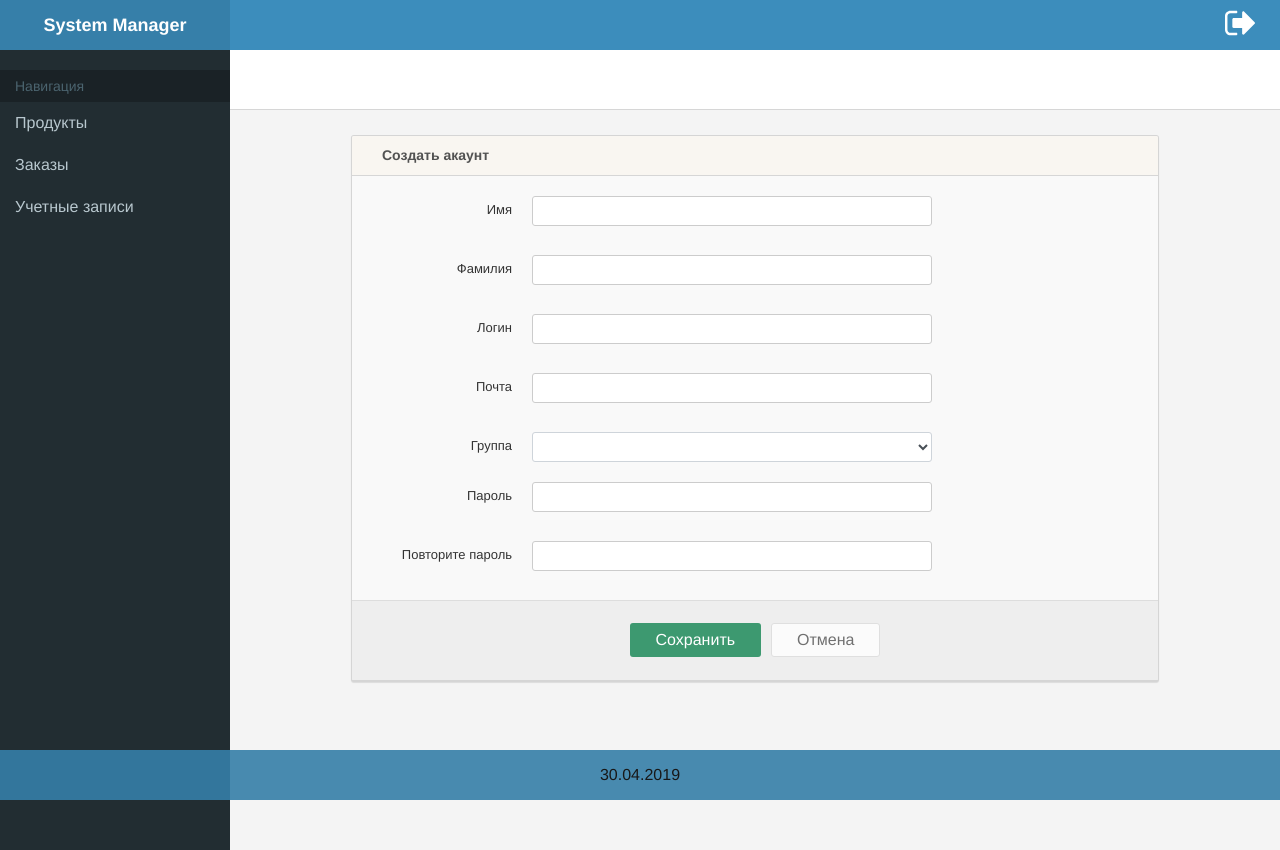
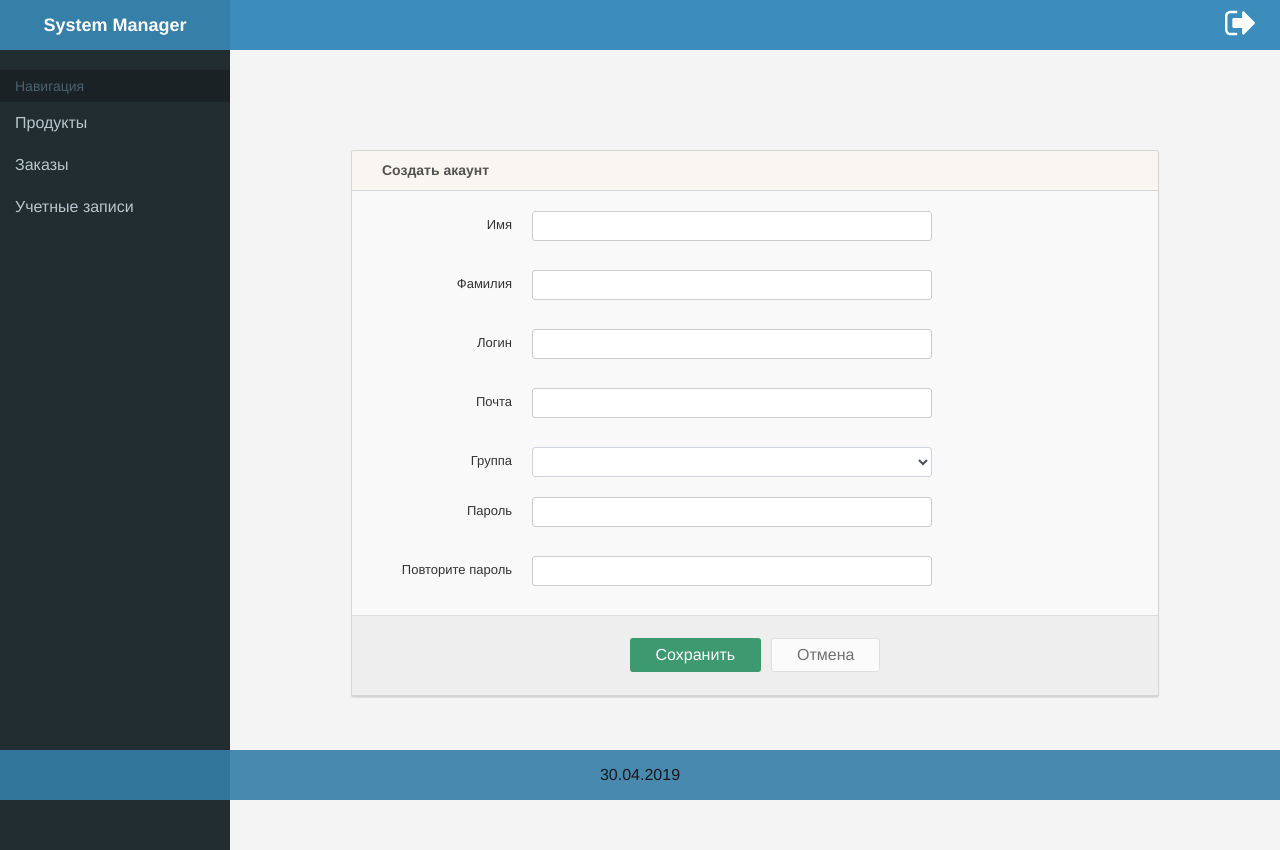
Before and after one commit to frezebloom/tkaneva, a Vue app in the folder dev/manager/: page /user-groups/edit in a window 1280 px wide. Built offline with nearby package versions, Linux system fonts and the light colour scheme; sample sign-in values are in the browser's storage.

Commit message:
новые табы

```diff
--- a/dev/manager/src/components/Content.vue
+++ b/dev/manager/src/components/Content.vue
@@ -5,8 +5,7 @@
 </template>
 <style lang="scss" scoped>
 .content {
-  position: relative;
-  width: 100%;
+  width: 88%;
   padding: 20px;
 }
 </style>
--- a/dev/manager/src/styles/tabs.scss
+++ b/dev/manager/src/styles/tabs.scss
@@ -1,21 +1,22 @@
 .tabs {
-  display: block;
+  display: flex;
+  justify-content: space-between;
+  align-items: center;
   white-space: nowrap;
-  margin: -20px -25px 25px -20px;
+  margin-bottom: 20px;
   height: 60px;
-  background: #fff;
-  border-bottom: 1px solid #d6d6d6;
+  overflow-y: hidden;
   overflow-x: auto;
-  overflow: hidden;
 }
 .tab {
   display: inline-block;
-  min-width: 135px;
-  padding: 19px 5px 19px 5px;
+  flex: 1;
+  padding: 10px 5px 10px 5px;
   text-align: center;
+  background-image: linear-gradient(to bottom, #ffffff, #f4f5f7);
   border: 1px solid #d9d9d9;
   cursor: pointer;
 }
 .active {
-  border-bottom: 3px solid #ff7f74;
+  background-image: linear-gradient(to top, #ffffff, #eeeeee);
 }
--- a/dev/manager/src/views/users/EditUser.vue
+++ b/dev/manager/src/views/users/EditUser.vue
@@ -1,6 +1,7 @@
 <template>
   <div class="edit-user">
     <Tabs :tabs="this.users" @eventClickTab="route($event)"/>
+
     <UserForm :state="user" :userGroups="userGroups"/>
   </div>
 </template>
@@ -48,7 +49,7 @@ export default {
 };
 </script>
 <style lang="scss" scoped>
-// .edit-user {
-//   max-width: 80%;
-// }
+.edit-user {
+  width: 100%;
+}
 </style>
```
Also changed, not shown: dev/manager/src/assets/icons/left-arrow.svg (added), dev/manager/src/assets/icons/right-arrow.svg (added).
